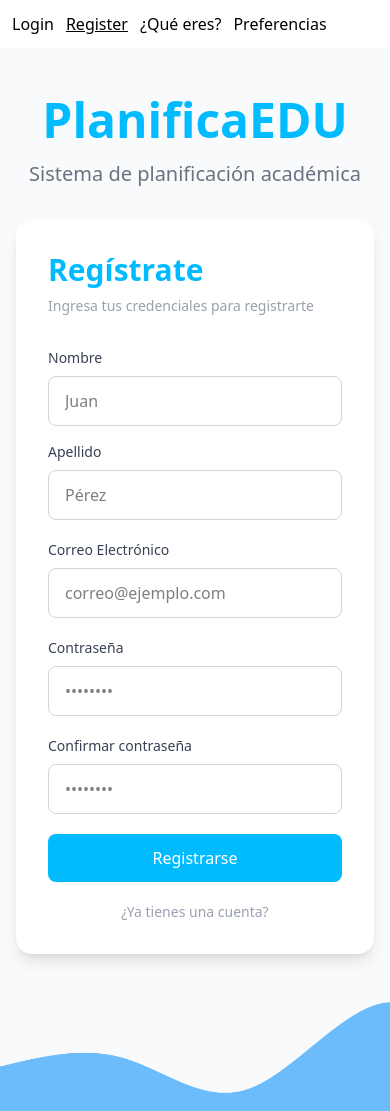
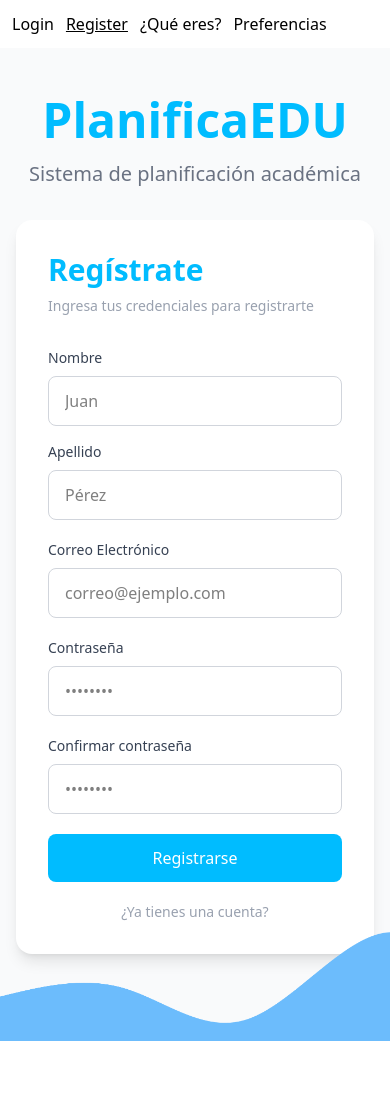
Before and after one commit to jjjbaezz/PlanificaEDU-appWeb, a Vue app in the folder frontend/: page /register in a window 390 px wide. After the commit the page ends 1041 px from the top, so only its background shows below. Built offline with nearby package versions, Linux system fonts and the light colour scheme.

Commit message:
Arreglo pequenio de css en pantallas iniciales

```diff
--- a/frontend/src/components/PreferenceSelector.vue
+++ b/frontend/src/components/PreferenceSelector.vue
@@ -84,7 +84,7 @@
       </div>
     </div>
 
-    <div class="w-full">
+    <div class="w-full footerLogin">
       <img src="../assets/imgs/vectorAzulLogin.png" alt="Vector decorativo" class="w-full h-auto" />
     </div>
   </div>
--- a/frontend/src/components/UserTypeSelector.vue
+++ b/frontend/src/components/UserTypeSelector.vue
@@ -36,7 +36,7 @@
       </div>
     </div>
 
-    <div class="w-full">
+    <div class="w-full footerLogin">
       <img src="../assets/imgs/vectorAzulLogin.png" alt="Vector decorativo" class="w-full h-auto" />
     </div>
   </div>
--- a/frontend/src/style.css
+++ b/frontend/src/style.css
@@ -1 +1,15 @@
 @import "tailwindcss";
+
+.min-h-screen {
+    min-height: 120vh;
+}
+
+.footerLogin{
+    margin-top: -70px;
+}
+
+@media (max-width: 500px) {
+    .min-h-screen {
+        min-height: 100vh;
+    }
+}
--- a/frontend/src/views/LoginView.vue
+++ b/frontend/src/views/LoginView.vue
@@ -59,7 +59,7 @@
             </div>
         </div>
 
-        <div class="w-full">
+        <div class="w-full footerLogin">
             <img src="../assets/imgs/vectorAzulLogin.png" alt="Vector decorativo" class="w-full h-auto" />
         </div>
     </div>
--- a/frontend/src/views/RegisterView.vue
+++ b/frontend/src/views/RegisterView.vue
@@ -84,7 +84,7 @@
       </div>
     </div>
 
-    <div class="w-full">
+    <div class="w-full footerLogin">
       <img src="../assets/imgs/vectorAzulLogin.png" alt="Vector decorativo" class="w-full h-auto" />
     </div>
   </div>
```
